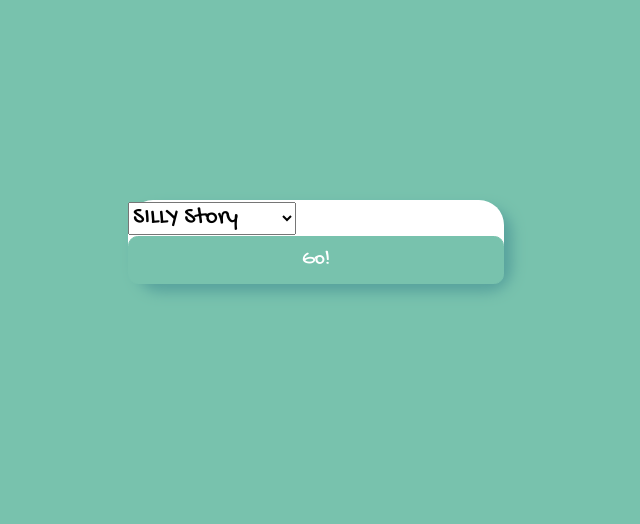
After one commit to GeigerTiger55/flask-madlibs, a Flask app: page /home in a window 1280 px wide. The commit adds this page. Shown: the part 158-682 px from the top of the page, without its empty margins (324-964 px from the left). Run offline with Flask 2, Linux system fonts and the light colour scheme.

Commit message:
added Home page

```diff
--- a/app.py
+++ b/app.py
@@ -1,12 +1,21 @@
 from flask import Flask, render_template, request
 from flask_debugtoolbar import DebugToolbarExtension
 
-from stories import silly_story
+from stories import silly_story, excited_story
 
 app = Flask(__name__)
 app.config['SECRET_KEY'] = "secret"
 
 debug = DebugToolbarExtension(app)
+
+STORIES = {"silly": silly_story, "excited": excited_story}
+
+# Default story
+
+@app.get("/home")
+def choose_story():
+
+    return render_template('home.html', stories=STORIES)
 
 @app.get("/questions")
 def create_form():
@@ -14,13 +23,14 @@ def create_form():
         the story
 
     """
-    return render_template('questions.html', words=silly_story.prompts)
-
+    global chosen_story
+    chosen_story = STORIES.get(request.args["chosen_story"])
+    return render_template('questions.html', words=chosen_story.prompts)
 
 @app.get("/results")
 def generate_story():
     """ Gets users words from page and returns story text with words filled in
 
     """
-    story_text = silly_story.generate(request.args)
+    story_text = chosen_story.generate(request.args)
     return render_template('story.html', story_text=story_text)
--- /dev/null
+++ b/templates/home.html
@@ -0,0 +1,16 @@
+{% extends 'base.html' %}
+
+{% block title %} Choose A Story {% endblock %}
+
+{% block content %}
+    <form action="/questions">
+        <select name="chosen_story">
+            {% for story in stories.keys() %}
+            <option value="{{ story }}">{{ story|upper }} Story</option>
+            {% endfor %}
+        </select>
+        <button class="btn btn-primary btn-lg w-100" > Go!</button>
+    </form>
+
+
+{% endblock %}
--- a/templates/questions.html
+++ b/templates/questions.html
@@ -17,6 +17,7 @@
             name="{{ word }}"
             required
             aria-label="{{ word }}"
+            placeholder="Type HERE!"
             class="form-control">
       </div>
     </div>
--- a/templates/story.html
+++ b/templates/story.html
@@ -7,4 +7,8 @@
   <h1 class="pt-4 mb-3 text-center">Madlibs Story!</h1>
   <h2 class="pt-1 ps-3 pe-3 pb-4">{{story_text}}</h2>
 
+  <form action="/home">
+  <button class="btn btn-primary btn-lg w-100">Choose a New Story!</button>
+  </form>
+
 {% endblock %}
```
Also changed, not shown: templates/add-story.html (added, +14 -0 lines).
